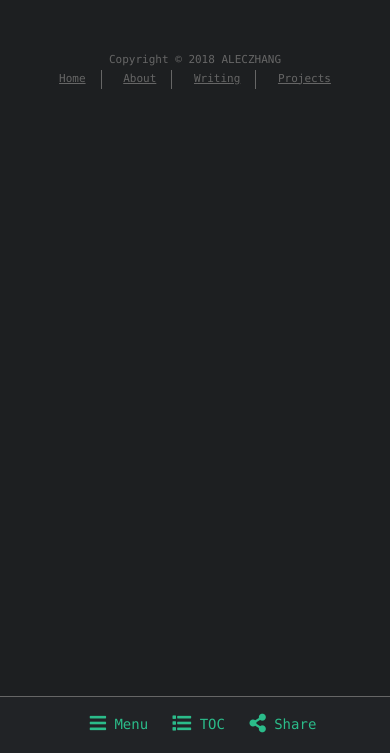
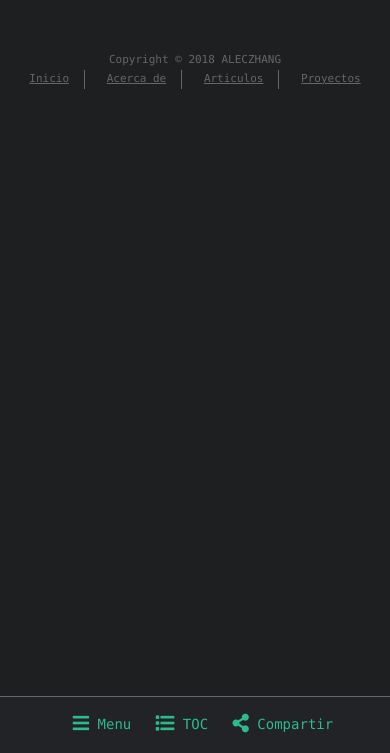
Before and after one commit to Aleczhang13/Aleczhang13.github.io, a plain HTML site: page 2018/04/14/HAR/index.html in a window 390 px wide. Shown: the part 91-844 px from the top of the page. Drawn offline with Linux system fonts and the light colour scheme.

Commit message:
Site updated: 2018-04-14 22:58:16

```diff
--- a/2018/04/14/HAR/index.html
+++ b/2018/04/14/HAR/index.html
@@ -51,13 +51,13 @@
     <span id="nav">
       <ul>
 
-          <li><a href="/">Home</a></li>
+          <li><a href="/">Inicio</a></li>
 
-          <li><a href="/about/">About</a></li>
+          <li><a href="/about/">Acerca de</a></li>
 
-          <li><a href="/archives/">Writing</a></li>
+          <li><a href="/archives/">Articulos</a></li>
 
-          <li><a href="/projects_url">Projects</a></li>
+          <li><a href="/projects_url">Proyectos</a></li>
 
       </ul>
     </span>
@@ -73,10 +73,10 @@
         <li><a class="icon" href="#" onclick="$('html, body').animate({ scrollTop: 0 }, 'fast');"><i class="fas fa-chevron-up" aria-hidden="true" onmouseover="$('#i-top').toggle();" onmouseout="$('#i-top').toggle();"></i></a></li>
         <li><a class="icon" href="#"><i class="fas fa-share-alt" aria-hidden="true" onmouseover="$('#i-share').toggle();" onmouseout="$('#i-share').toggle();" onclick="$('#share').toggle();return false;"></i></a></li>
       </ul>
-      <span id="i-prev" class="info" style="display:none;">Previous post</span>
-      <span id="i-next" class="info" style="display:none;">Next post</span>
-      <span id="i-top" class="info" style="display:none;">Back to top</span>
-      <span id="i-share" class="info" style="display:none;">Share post</span>
+      <span id="i-prev" class="info" style="display:none;">Post Anterior</span>
+      <span id="i-next" class="info" style="display:none;">Post Siguiente</span>
+      <span id="i-top" class="info" style="display:none;">Arriba</span>
+      <span id="i-share" class="info" style="display:none;">Compartir Post</span>
     </span>
     <br/>
     <div id="share" style="display: none">
@@ -143,13 +143,13 @@
     <div id="nav-footer" style="display: none">
       <ul>
 
-          <li><a href="/">Home</a></li>
+          <li><a href="/">Inicio</a></li>
 
-          <li><a href="/about/">About</a></li>
+          <li><a href="/about/">Acerca de</a></li>
 
-          <li><a href="/archives/">Writing</a></li>
+          <li><a href="/archives/">Articulos</a></li>
 
-          <li><a href="/projects_url">Projects</a></li>
+          <li><a href="/projects_url">Proyectos</a></li>
 
       </ul>
     </div>
@@ -177,7 +177,7 @@
     <div id="actions-footer">
         <a id="menu" class="icon" href="#" onclick="$('#nav-footer').toggle();return false;"><i class="fas fa-bars fa-lg" aria-hidden="true"></i> Menu</a>
         <a id="toc" class="icon" href="#" onclick="$('#toc-footer').toggle();return false;"><i class="fas fa-list fa-lg" aria-hidden="true"></i> TOC</a>
-        <a id="share" class="icon" href="#" onclick="$('#share-footer').toggle();return false;"><i class="fas fa-share-alt fa-lg" aria-hidden="true"></i> Share</a>
+        <a id="share" class="icon" href="#" onclick="$('#share-footer').toggle();return false;"><i class="fas fa-share-alt fa-lg" aria-hidden="true"></i> Compartir</a>
         <a id="top" style="display:none" class="icon" href="#" onclick="$('html, body').animate({ scrollTop: 0 }, 'fast');"><i class="fas fa-chevron-up fa-lg" aria-hidden="true"></i> Top</a>
     </div>
 
@@ -193,13 +193,13 @@
     <nav>
       <ul>
 
-          <li><a href="/">Home</a></li>
+          <li><a href="/">Inicio</a></li>
 
-          <li><a href="/about/">About</a></li>
+          <li><a href="/about/">Acerca de</a></li>
 
-          <li><a href="/archives/">Writing</a></li>
+          <li><a href="/archives/">Articulos</a></li>
 
-          <li><a href="/projects_url">Projects</a></li>
+          <li><a href="/projects_url">Proyectos</a></li>
 
       </ul>
     </nav>
```
Also changed, not shown: 2018/04/14/hello-world/index.html (+17 -17 lines), 2018/04/14/行为感知/index.html (+17 -17 lines), archives/2018/04/index.html (+8 -8 lines), archives/2018/index.html (+8 -8 lines), archives/index.html (+8 -8 lines), index.html (+11 -11 lines).
